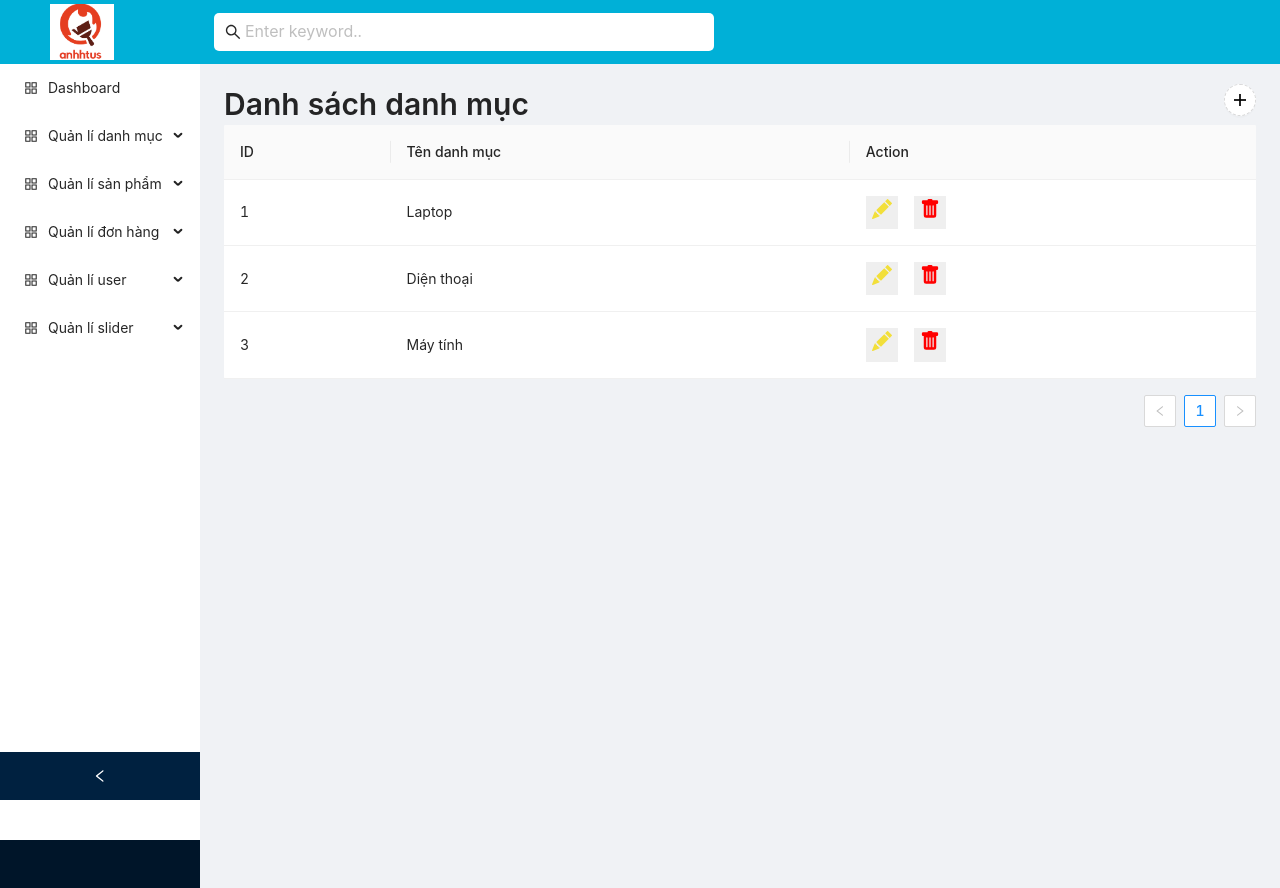
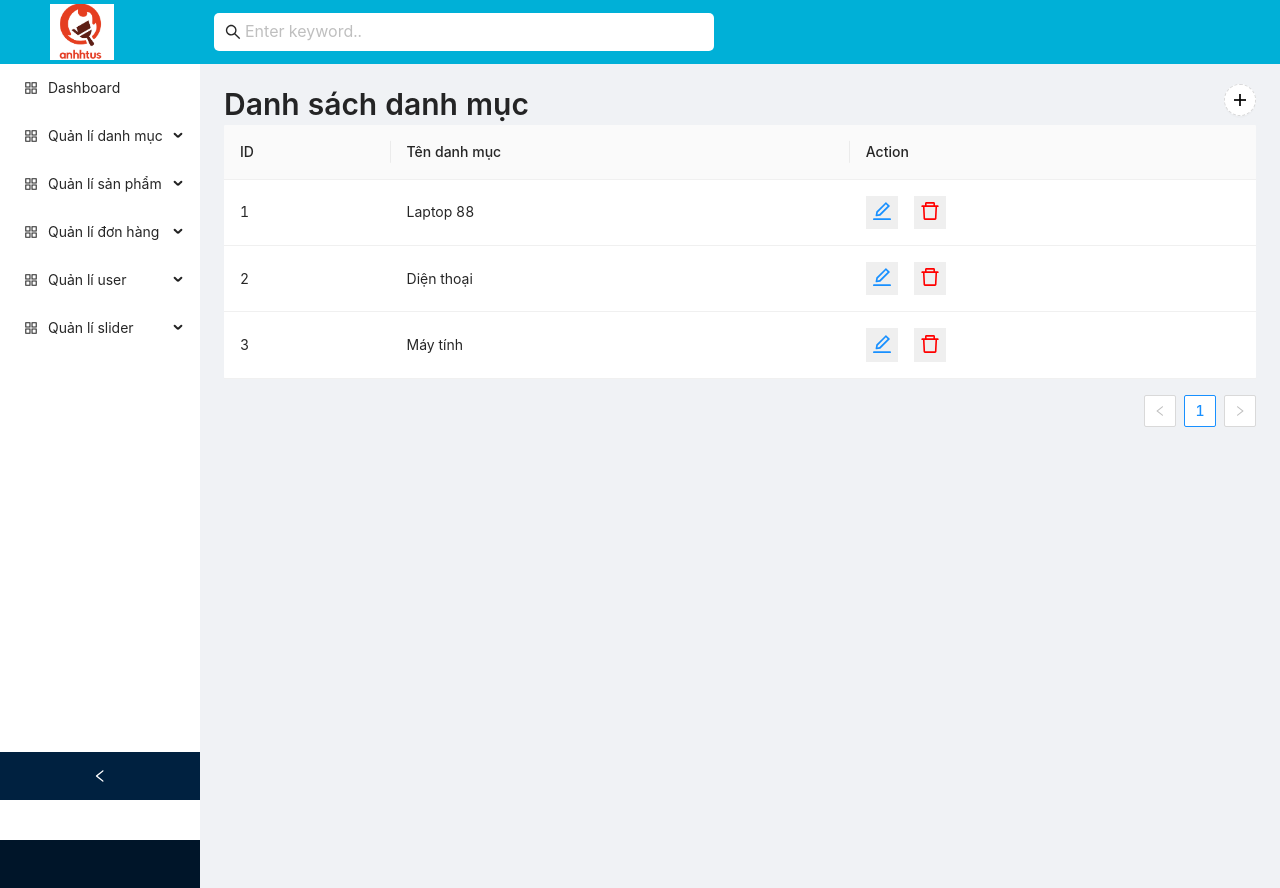
Before and after one commit to thanhdat274/ASM_ReactJS, a React app: page /admin/categories in a window 1280 px wide. Built offline with nearby package versions, Linux system fonts and the light colour scheme; data requests are answered from the project's data file; the HTML template or start-up script is replaced by a standard one.

Commit message:
update chức năng edit danh mục

```diff
--- a/db.json
+++ b/db.json
@@ -1,8 +1,8 @@
 {
   "categories": [
     {
-      "name": "Laptop",
-      "id": 1
+      "id": 1,
+      "name": "Laptop 88"
     },
     {
       "name": "Diện thoại",
--- a/src/admin/components/cate/EditCate.tsx
+++ b/src/admin/components/cate/EditCate.tsx
@@ -1,8 +1,9 @@
 import { Button, Col, Form, Input, message, Row, Typography } from 'antd';
-import React, { useEffect } from 'react';
+import React, { useEffect, useState } from 'react';
 import { useNavigate, useParams } from 'react-router-dom';
 import styled from 'styled-components';
-import { addCate, listOneCate } from '../../../api/category';
+import { addCate, listOneCate, update } from '../../../api/category';
+import { CateType } from '../../../type/category';
 
 interface DataType {
   id: string,
@@ -12,13 +13,31 @@ interface DataType {
 const EditCate: React.FC = () => {
   const { id } = useParams();
   const navigate = useNavigate()
-  const [form] = Form.useForm<DataType>();
+  const [form] = Form.useForm();
+	const [cate, setCate] = useState([])
+
+	useEffect(() => {
+		const getCate = async (id: string) => {
+			const { data } = await listOneCate(id);
+			console.log(id);
+			console.log(data);
+			form.setFieldsValue(data);
+		};
+
+		getCate(id as string);
+	}, []);
   const onFinish = async (values: any) => {
     console.log('Success:', values);
+    const valueEdit = {
+			id: id,
+			name: values.name,
+		};
     try {
-      const data = await addCate(values)
+      const data = await update(valueEdit)
       message.success("Cập nhật thành công")
       navigate('/admin/categories')
+      console.log(data);
+
     } catch (err) {
       message.error("Có lỗi xảy ra")
     }
@@ -37,7 +56,8 @@ const EditCate: React.FC = () => {
       <Row gutter={16}>
         <Col span={16}>
           <Form
-            initialValues={{}}
+          form={form}
+            initialValues={cate}
             onFinish={onFinish}
             onFinishFailed={onFinishFailed}
             autoComplete="on"
--- a/src/admin/components/cate/ListCate.tsx
+++ b/src/admin/components/cate/ListCate.tsx
@@ -1,18 +1,17 @@
-import { PlusOutlined } from '@ant-design/icons'
-import { Button, Space, Table, Typography } from 'antd'
+import { DeleteOutlined, EditOutlined, PlusOutlined } from '@ant-design/icons'
+import { Button, message, Modal, Space, Table, Typography } from 'antd'
 import { ColumnsType } from 'antd/es/table';
 import React, { useEffect, useState } from 'react'
 import { BsFillPencilFill, BsFillTrashFill } from 'react-icons/bs'
 import { Link, NavLink } from 'react-router-dom'
 import styled from 'styled-components'
-import { listCate } from '../../../api/category'
+import { listCate, remove } from '../../../api/category'
+import { CateType } from '../../../type/category';
 
-interface DataType {
-  id: string,
-  name: string
-}
 
-const columns: ColumnsType<DataType> = [
+const ListCate = () => {
+  const [cate, setCate] = useState<CateType[]>([])
+  const columns: ColumnsType<CateType> = [
     {
       title: 'ID',
       dataIndex: 'id',
@@ -26,18 +25,14 @@ const columns: ColumnsType<DataType> = [
     {
       title: 'Action',
       key: 'action',
-    render: (record: DataType) => (
+      render: (record: CateType) => (
         <Space size="middle">
-         <Link to={`${record.id}/edit`}><button style={{ border: '0px', fontSize: '20px' }} onClick={() => console.log(`${record.id}`)} ><BsFillPencilFill style={{ color: '#F2DF3A', fontSize: '20px' }} /></button></Link>
-        <button style={{ border: '0px', fontSize: '20px' }} onClick={() => console.log('ahihi')} ><BsFillTrashFill style={{ color: 'red', fontSize: '20px' }} /></button>
+          <Link to={`${record.id}/edit`}><button style={{ border: '0px', fontSize: '20px' }} onClick={() => console.log(`${record.id}`)} > <EditOutlined /></button></Link>
+          <button style={{ border: '0px', fontSize: '20px' }} ><DeleteOutlined style={{ color: "red" }} onClick={() => { onDelete(record.id as string) }} /></button>
         </Space>
       ),
     },
   ];
-
-
-const ListCate = () => {
-  const [cate, setCate] = useState([])
   useEffect(() => {
     const getCate = async () => {
       try {
@@ -49,6 +44,21 @@ const ListCate = () => {
     }
     getCate()
   }, [])
+  const onDelete = async (id: string) => {
+    console.log(id);
+
+    Modal.confirm({
+      title: "Bạn có muốn xóa không?",
+      onOk: async () => {
+        const { data } = await remove(id);
+        if (data) {
+          setCate(cate.filter(item => item.id !== id));
+        }
+        message.success("Xóa thành công")
+      },
+    });
+    console.log();
+  };
   return (
     <>
       <Breadcrumb>
--- a/src/api/category.ts
+++ b/src/api/category.ts
@@ -1,23 +1,24 @@
+import { CateType } from './../type/category';
 import instance from "./instance";
 
 
-export const listCate = () =>{
+export const listCate = () => {
     const url = '/categories'
     return instance.get(url);
 }
-export const listOneCate = (id: string) =>{
+export const listOneCate = (id: string) => {
     const url = `/categories/${id}`
     return instance.get(url);
 }
-export const remove =(id:number)=>{
+export const remove = (id: string) => {
     const url = `/categories/${id}`
     return instance.delete(url)
 }
-export const addCate = (data: any) =>{
+export const addCate = (data: CateType) => {
     const url = '/categories'
     return instance.post(url, data);
 }
-export const update = (data:any) => {
+export const update = (data: CateType) => {
     const url = `/categories/${data.id}`
     return instance.put(url, data);
 }
```
Lines whose indentation alone changed are shown as unchanged.
